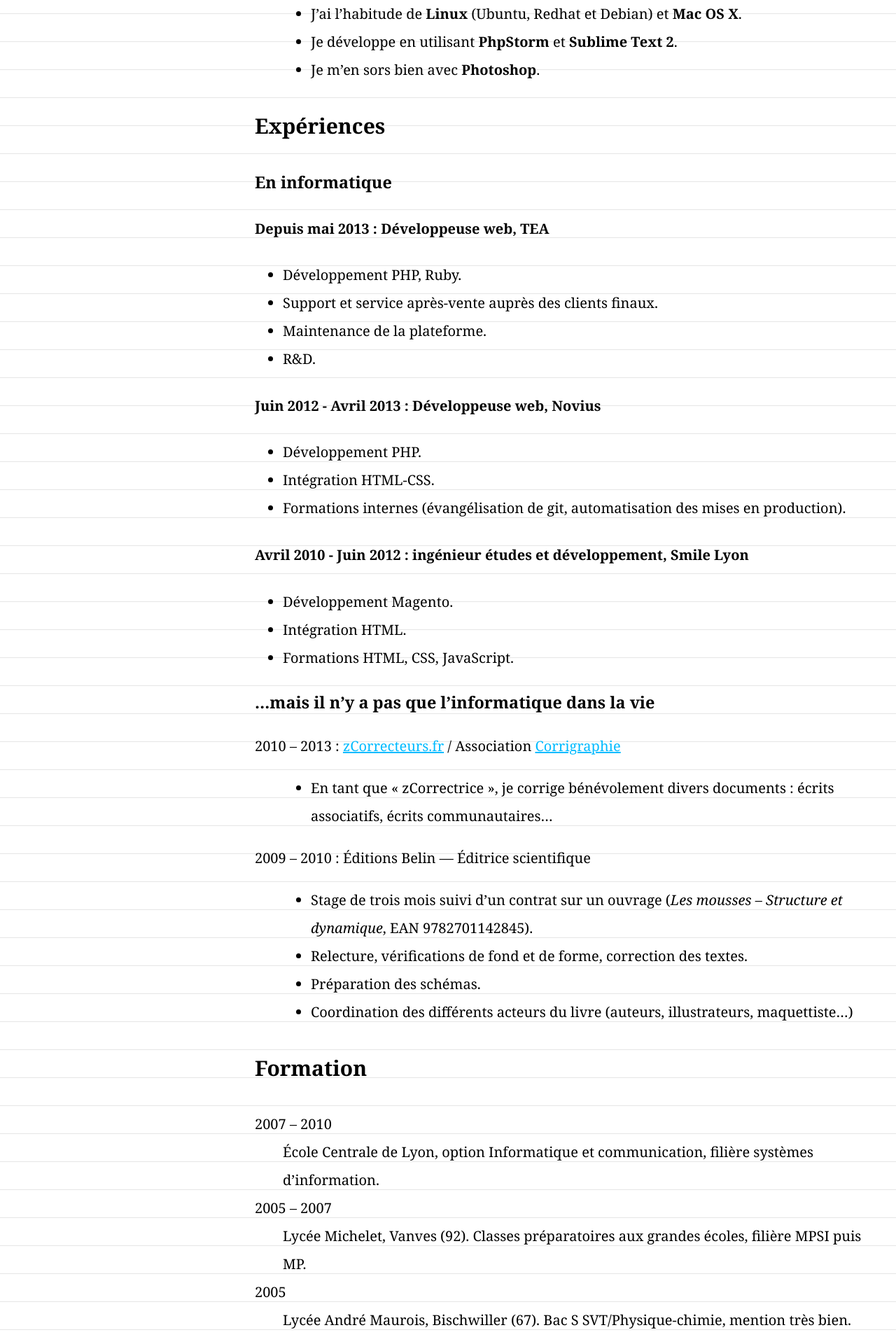
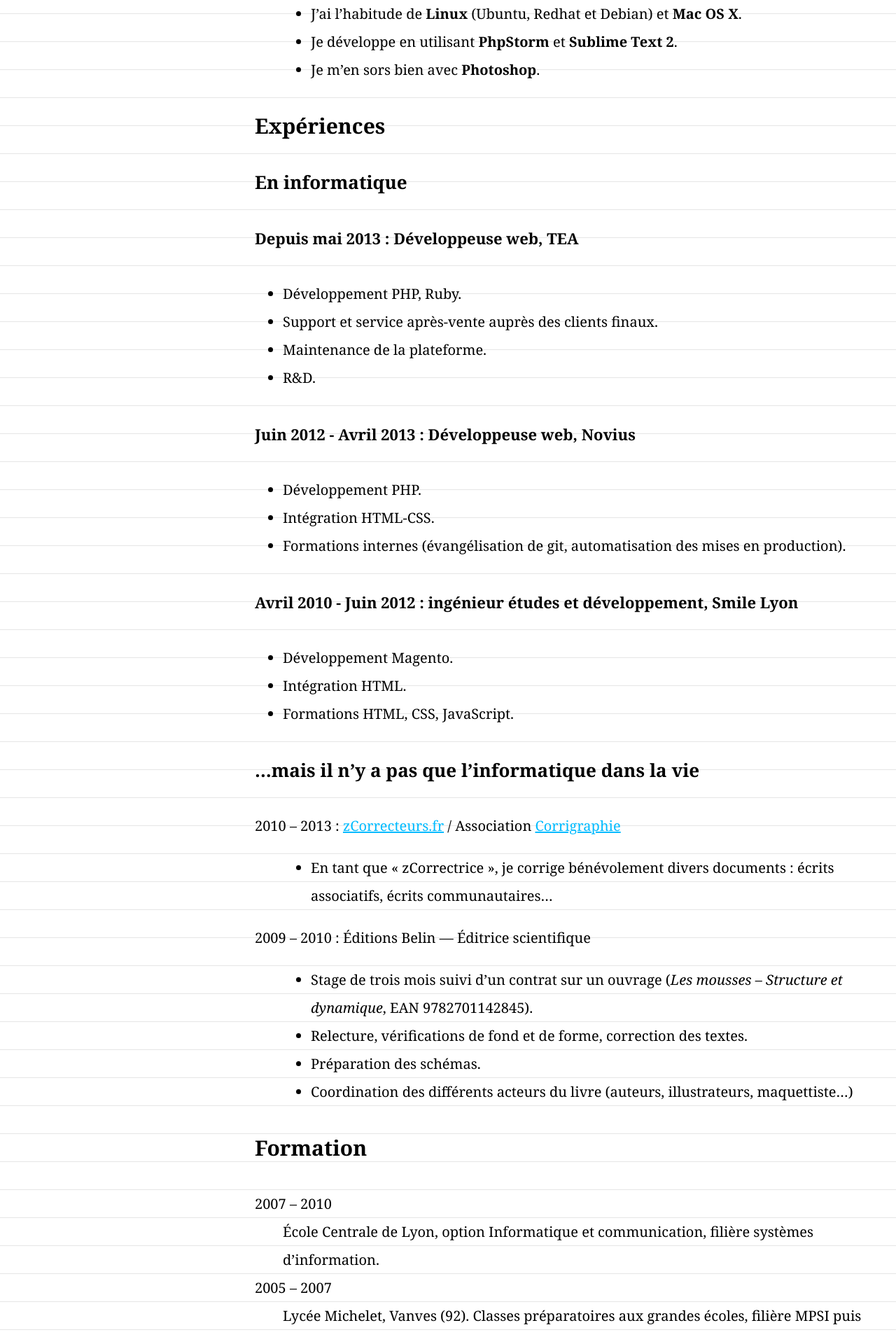
Before and after one commit to tut-tuuut/tut-tuuut.github.io, a Jekyll site: the page built from cv.html, in a window 1280 px wide. Shown: the part 1180-3090 px from the top of the page at 70% size. Built offline with Jekyll 4.4.1, drawn with Linux system fonts in a browser that asks for light colours.

Commit message:
Add: vertical grid on youtube videos and embedded tweets

```diff
--- a/css/main.scss
+++ b/css/main.scss
@@ -14,6 +14,15 @@
 h2 {
   margin: 1.3333333em 0;
 }
+h3 {
+    font-size: 1.3em;
+    margin: 1.53846154em 0;
+}
+h4 {
+    font-size: 1.1em;
+    margin: 1.81818181em 0;
+}
+
 p {
   margin: 2em 0;
   code {
@@ -28,6 +37,7 @@
 
 .center {
   text-align: center !important;
+  height: 16em; // used for youtube videos
 }
 /*****************************************************************************/
 /*
@@ -196,7 +206,6 @@
 }
 .footnotes {
   font-size: .8em;
-  line-height: 1.2em;
 }
 .footnote {
   text-decoration: none;
@@ -252,3 +261,7 @@
   border-right: 1px solid #ccc;
   padding: 0 .7em;
 }
+.twitter-tweet-rendered {
+  margin: 1em 0 !important;
+  height: 11.8em;
+}
```
